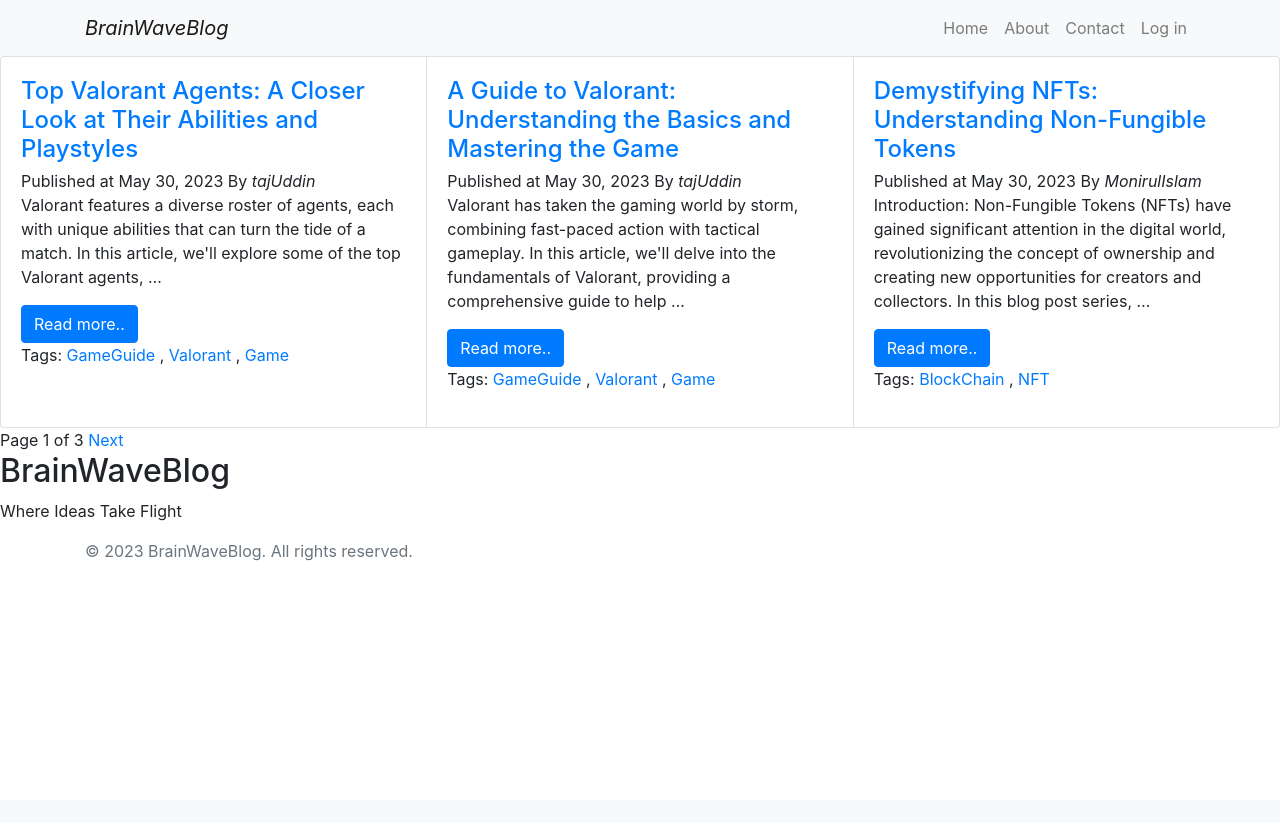
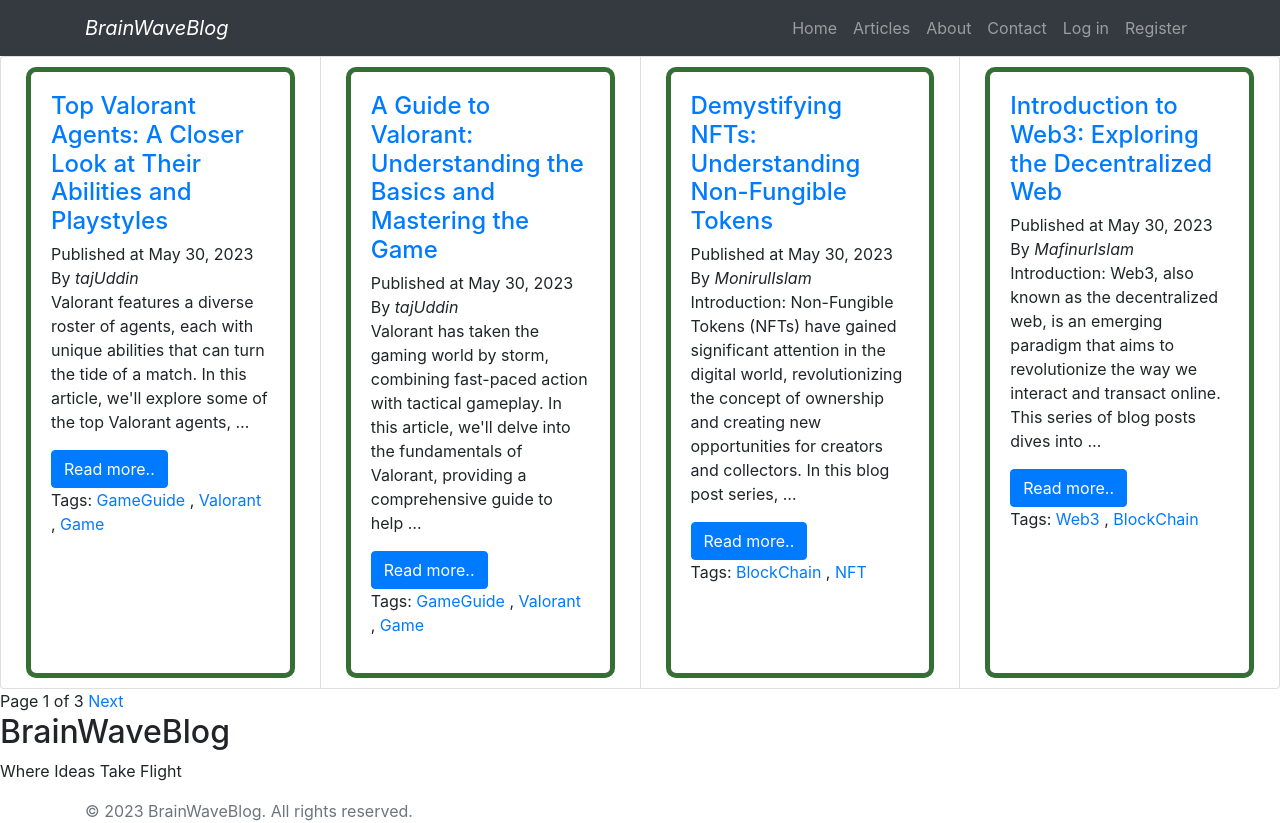
Before and after one commit to taj-u/blog, a Django app: page /blog/all/ in a window 1280 px wide. Before the commit the page ends 561 px from the top, so only its background shows below. Run offline with Django 3.2, Linux system fonts and the light colour scheme; data comes from the database, SQL or seed files in the repository; both versions use the stored data as it was after the commit; some libraries are stand-ins or nearby versions.

Commit message:
add user registration

```diff
--- a/blog/models.py
+++ b/blog/models.py
@@ -46,7 +46,7 @@
 
 class Comment(models.Model):
     post = models.ForeignKey(Post, on_delete = models.CASCADE, related_name = 'comments')
-    body = models.TextField()
+    body = models.CharField(max_length=256)
     created = models.DateTimeField(auto_now_add = True)
     edited = models.DateTimeField(auto_now = True)
     active = models.BooleanField(default = True)
--- a/blog/templates/blog/post/list.html
+++ b/blog/templates/blog/post/list.html
@@ -1,5 +1,5 @@
 {% extends "base.html" %}
-{% block title %}Learn and Share{% endblock %}
+{% block title %}Discover,Learn, Change{% endblock %}
 {% block content %}
 {% if tag %}
 <h4>Posts tagged with <i>{{ tag.name }}</i></h4>
@@ -8,9 +8,9 @@
 <div class="card-group">
 {% for post in posts %}
 
-<div class="card" style="width: 24rem;">
+<div class="card container-fluid" style="width: 24rem;">
     <!-- <img src="..." class="card-img-top" alt="..."> -->
-    <div class="card-body">
+    <div class="card-body" style="border: 5px solid rgb(53, 111, 53); margin: 10px; border-radius: 10px;">
         <h4 class="card-title">
             <a href="{{ post.get_absolute_url }}">{{ post.title }}</a>
         </h4>
@@ -37,6 +37,6 @@
 
 {% endfor %}
 </div>
-
-{% include "pagination.html" with page=posts%}
+<div style="text-align: center;">{% include "pagination.html" with page=posts%}
+</div>
 {% endblock %}
--- a/blog/templates/header.html
+++ b/blog/templates/header.html
@@ -1,12 +1,14 @@
-<header>
-    <nav class="navbar navbar-expand-lg navbar-light bg-light">
+<header style="background-color: gray;">
+    <nav class="navbar navbar-expand-lg navbar-dark bg-dark">
         <div class="container">
-            <a class="navbar-brand" href="blog:index"><i>BrainWaveBlog</i></a>
-
+            <a class="navbar-brand" href="{% url 'blog:index' %}"><i>BrainWaveBlog</i></a>
             <div class="navbar-expand" id="navbarNav">
                 <ul class="navbar-nav">
                     <li class="nav-item">
                         <a class="nav-link" href="{% url 'blog:index' %}">Home</a>
+                    </li>
+                    <li class="nav-item">
+                        <a class="nav-link" href="{% url 'blog:post_list' %}">Articles</a>
                     </li>
                     <li class="nav-item">
                         <a class="nav-link" href="{% url 'blog:about' %}">About</a>
@@ -25,6 +27,9 @@
                     <li class="nav-item">
                         <a class="nav-link" href="{% url 'login' %}">Log in</a>
                     </li>
+                    <li class="nav-item">
+                        <a class="nav-link" href="{% url 'register_user' %}">Register</a>
+                    </li>
                     {% endif %}
 
                 </ul>
--- a/blog/urls.py
+++ b/blog/urls.py
@@ -11,6 +11,6 @@
     path('<int:post_id>/share', views.post_share, name='post_share'),
     path('about/', views.about, name='about'),
     path('contact', views.contact, name='contact'),
-
+    path('profile/<int:user_id>', views.profile, name='user_profile'),
 
 ]
--- a/blog/views.py
+++ b/blog/views.py
@@ -3,7 +3,7 @@
 from django.core.mail import send_mail
 from django.core.paginator import Paginator, EmptyPage, PageNotAnInteger
 from django.contrib.auth.decorators import login_required
-
+from django.contrib.auth.models import User
 from .models import Post, Comment
 from .forms import EmailPostForm, CommentForm
 
@@ -18,7 +18,7 @@
     if tag_slug:
         tag = get_object_or_404(Tag, slug=tag_slug)
         object_list = object_list.filter(tags__in=[tag,])
-    paginator = Paginator(object_list, 3)
+    paginator = Paginator(object_list, 4)
     page = request.GET.get('page')
     try:
         posts = paginator.page(page)
@@ -84,3 +84,7 @@
     if request.method == 'POST':
        return HttpResponse("Thank you. We'll reach you soon.")
     return render(request, 'blog/contact.html')
+
+
+def profile(request, user_id):
+    pass
--- a/mysite/urls.py
+++ b/mysite/urls.py
@@ -22,5 +22,6 @@
     path('admin/', admin.site.urls),
     path('blog/', include('blog.urls', namespace='blog'), name='blog'),
     path("accounts/", include("django.contrib.auth.urls"), name='auth'),
+    path("accounts/register", views.register, name='register_user'),
 
 ]
```
Also changed, not shown: blog/templates/blog/post/detail.html (+5 -4 lines), mysite/views.py (+15 -0 lines), templates/registration/register.html (added, +9 -0 lines), blog/migrations/0001_initial.py (deleted), blog/migrations/0002_alter_comment_options.py (deleted), blog/migrations/__init__.py (deleted), db.sqlite3.
